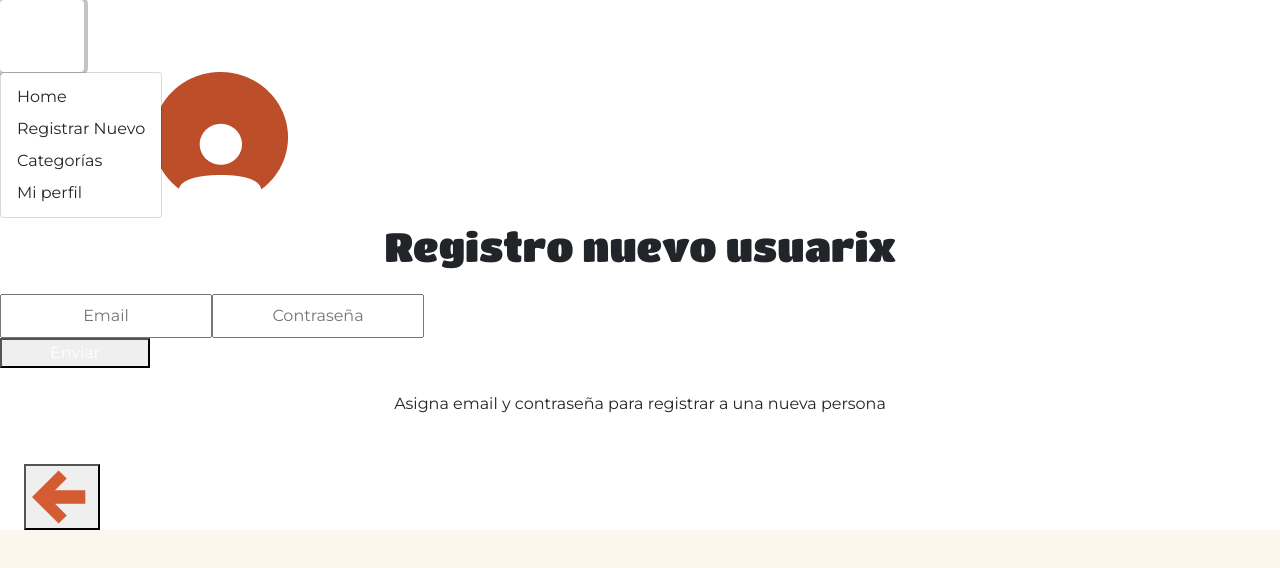
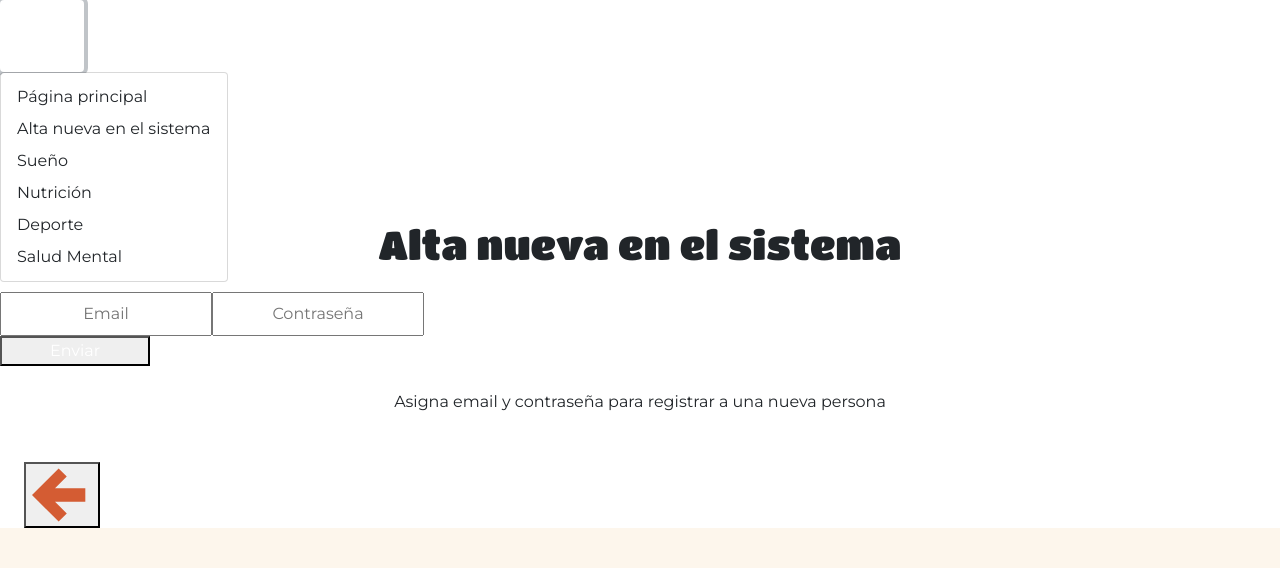
Before and after one commit to aleswebgit/Deploy-Habit-Front-End, a React (Create React App) app: page /admin-register in a window 1280 px wide. Both pictures are taken after a click on the button 42 px from the left and 36 px from the top of the page. Shown: the top 568 px of the page. Built offline with nearby package versions, Linux system fonts and the light colour scheme.

Commit message:
update navbar

```diff
--- a/src/Components/Navbar.jsx
+++ b/src/Components/Navbar.jsx
@@ -1,4 +1,6 @@
 import {CgMenuBoxed} from 'react-icons/cg'
+import {CgUserAdd} from 'react-icons/cg'
+import { BiUserCircle } from 'react-icons/bi'
 import {Dropdown, DropdownItem, DropdownMenu, DropdownToggle} from 'reactstrap'
 import 'bootstrap/dist/css/bootstrap.min.css'
 import React,{useState} from 'react'
@@ -8,33 +10,47 @@ function Navbar(){
 
   const navigate = useNavigate()
 
-  const [dropdown, setDropdown] = useState(false)
+  const [dropdownL, setDropdownL] = useState(false)
 
-  const openCloseDropdown = () => {
-    setDropdown(!dropdown)
+  const openCloseDropdownL = () => {
+    setDropdownL(!dropdownL)
   }
+
+
+  const [dropdownR, setDropdownR] = useState(false)
+
+  const openCloseDropdownR = () => {
+    setDropdownR(!dropdownR)
+  }
+
 
   return(
 
     <nav className='w-full flex relative justify-between items-center mx-auto px-8 h-20 '>
-      <Dropdown isOpen = {dropdown} toggle = {openCloseDropdown} className = 'border-transparent ' >
+      <Dropdown isOpen = {dropdownL} toggle = {openCloseDropdownL} className = 'border-transparent ' >
         <DropdownToggle className = 'bg-transparent border-0 '>
           <CgMenuBoxed className = 'text-[#BC4E2A] display-block h-[48px] w-[48px] '/>
         </DropdownToggle >
-
         <DropdownMenu>
-          <DropdownItem onClick={() => navigate('/')}>Home</DropdownItem>
-          <DropdownItem onClick={() => navigate('/admin-register')}>Registrar Nuevo</DropdownItem>
-          <DropdownItem onClick={() => navigate('/')}>Categorías</DropdownItem>
-          <DropdownItem onClick={() => navigate('/')}>Mi perfil</DropdownItem>
+          <DropdownItem onClick={() => navigate('/')}>Página principal</DropdownItem>
+          <DropdownItem onClick={() => navigate('/admin-register')}>Alta nueva en el sistema</DropdownItem>
+          <DropdownItem onClick={() => navigate('/')}>Sueño</DropdownItem>
+          <DropdownItem onClick={() => navigate('/')}>Nutrición</DropdownItem>
+          <DropdownItem onClick={() => navigate('/')}>Deporte</DropdownItem>
+          <DropdownItem onClick={() => navigate('/')}>Salud Mental</DropdownItem>
         </DropdownMenu>
       </Dropdown>
-      <a href="admin-register" type="button" className="py-2 px-3 hover:underline rounded-full relative">
-          Registro nuevo
-      </a>
-      <a href="login" className = 'flex mr-4 items-center'>
-        <img className="h-[48px] w-[48px]" src={require('../media/img/picprofile.png')} alt="profileIcon" />
-      </a>
+      <CgUserAdd type='button' className='text-[#BC4E2A] display-block h-[48px] w-[48px]' onClick={() => navigate('/admin-register')}  />
+      <Dropdown isOpen = {dropdownR} toggle = {openCloseDropdownR} className = 'border-transparent ' >
+        <DropdownToggle className = 'bg-transparent border-0 '>
+          <BiUserCircle className = 'text-[#BC4E2A] display-block h-[48px] w-[48px] '/>
+        </DropdownToggle >
+        <DropdownMenu>
+          <DropdownItem  onClick={() => navigate('/login')}>Conectar</DropdownItem>
+          <DropdownItem  onClick={() => navigate('/profile/:id')}>Mi perfil</DropdownItem>
+          <DropdownItem  onClick={() => navigate('/')}>Desconectar</DropdownItem>
+        </DropdownMenu>
+      </Dropdown>
     </nav>
   )
 }
--- a/src/Views/AdminRegister.jsx
+++ b/src/Views/AdminRegister.jsx
@@ -66,7 +66,7 @@ function AdminRegister(){
 
         <div className='m-auto w-[313px] rounded-3xl bg-[#F8D1B4]'>
           <div className='p-6'>
-            <h1 className='flex items-center justify-center p-14 px-2 text-center text-3xl font-bold text-[#BC4E2A]'>Registro nuevo usuarix</h1>
+            <h1 className='flex items-center justify-center p-14 px-2 text-center text-3xl font-bold text-[#BC4E2A]'>Alta nueva en el sistema</h1>
 
             <form onSubmit={handleSubmit}>
               <label htmlFor='email' className='block w-[269px]'>
```
